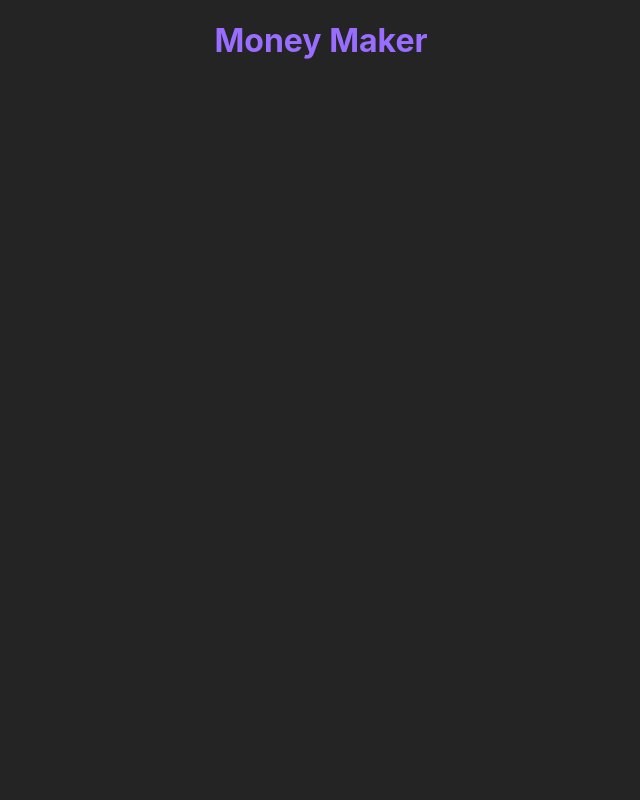
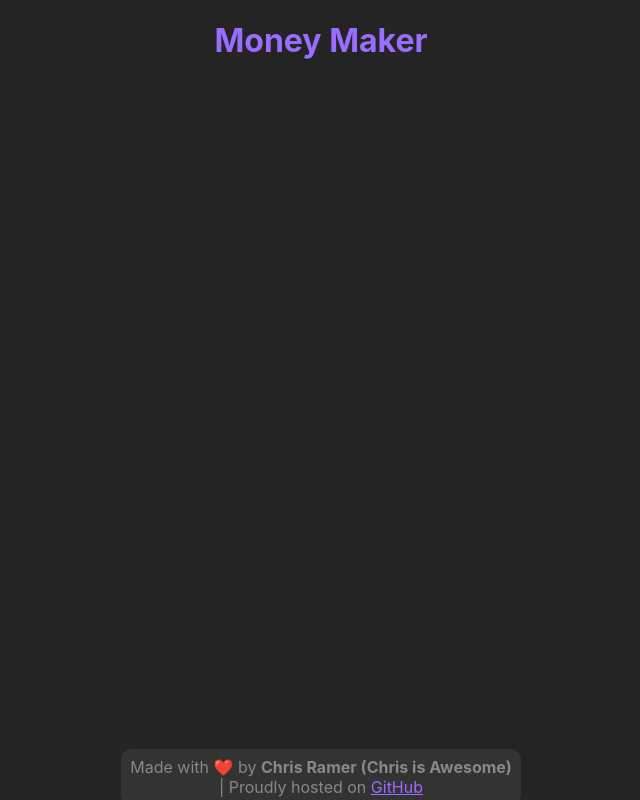
Before and after one commit to ChrisRamer/react-fundamentals-ind-project, a React (Create React App) app: page / in a window 1280 px wide. Shown: the whole page, without its empty margins (319-959 px from the left). Built offline with nearby package versions, Linux system fonts and the light colour scheme.

Commit message:
Add footer comp

```diff
--- a/src/components/App.js
+++ b/src/components/App.js
@@ -1,10 +1,12 @@
 import React from "react";
 import Header from "./Header";
+import Footer from "./Footer";
 
 function App() {
   return (
 	  <React.Fragment>
 		  <Header />
+		  <Footer />
 	  </React.Fragment>
   );
 }
--- /dev/null
+++ b/src/components/Footer.js
@@ -0,0 +1,9 @@
+import React from "react";
+
+function Footer() {
+	return (
+		<div id="footer">Made with ❤️ by <b>Chris Ramer (Chris is Awesome)</b> | Proudly hosted on <a href="https://github.com/ChrisRamer/react-fundamentals-ind-project">GitHub</a></div>
+	)
+}
+
+export default Footer;
```
